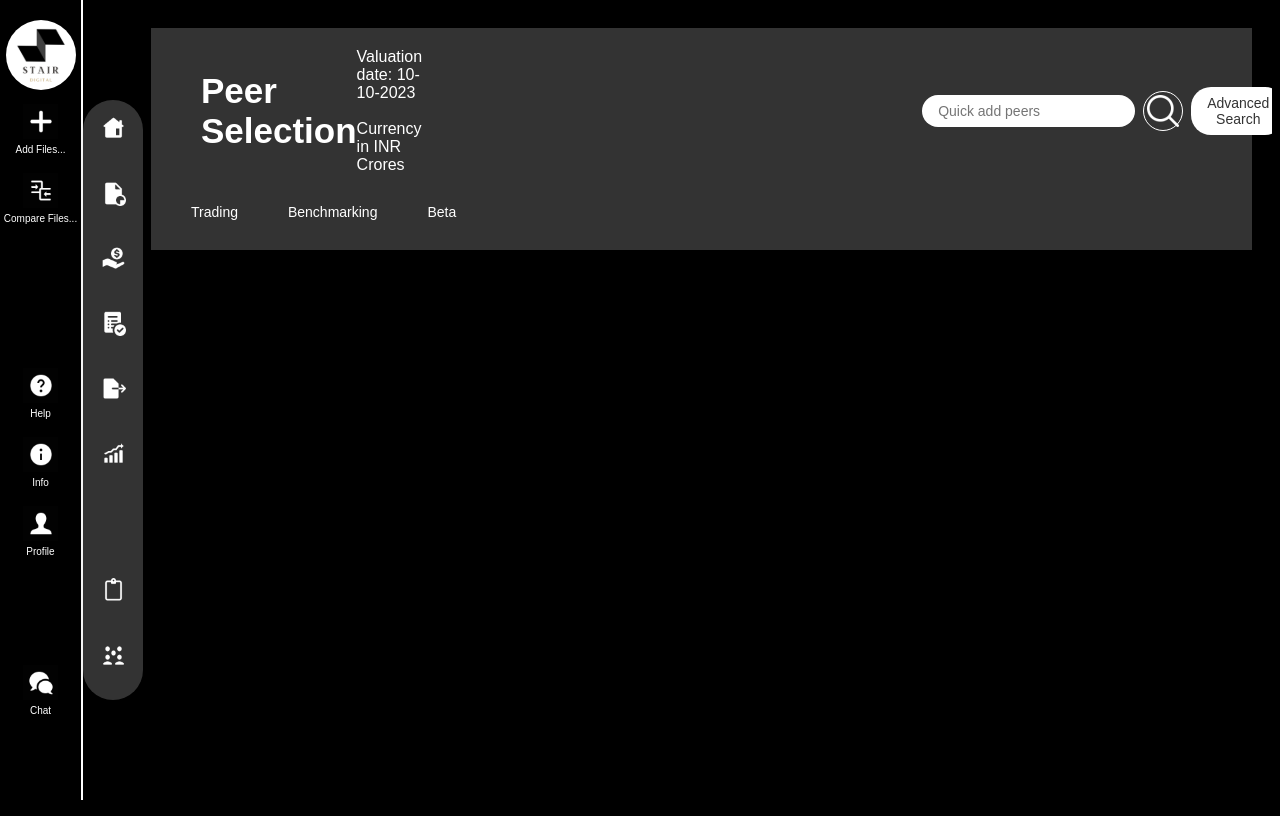
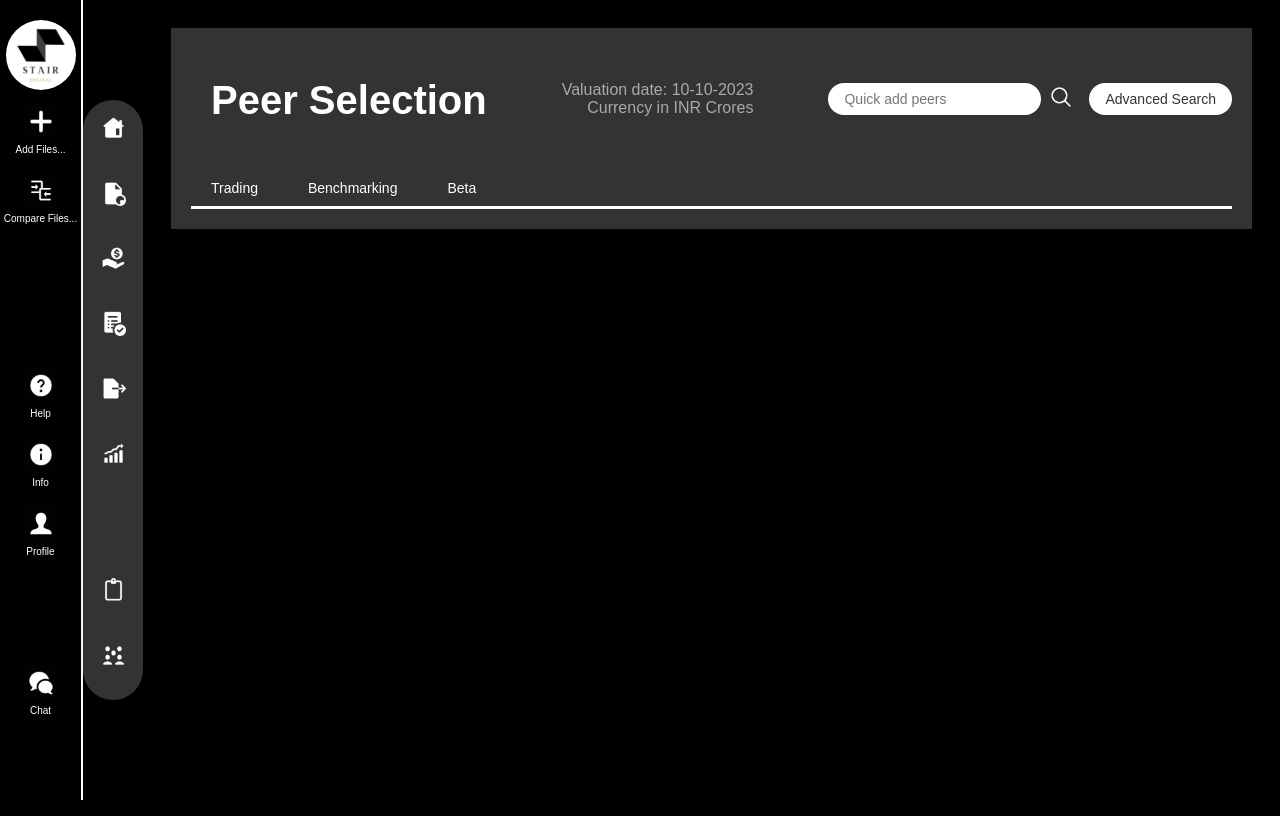
Before and after one commit to codexx07/Valutico-STAIR, a React (Vite) app in the folder Valutico-Stair/: page / in a window 1280 px wide. Built offline with nearby package versions, Linux system fonts and the light colour scheme.

Commit message:
Peer Update 1

```diff
--- a/Valutico-Stair/components/peerselection.css
+++ b/Valutico-Stair/components/peerselection.css
@@ -3,27 +3,29 @@
     background-color: #333;
     color: white;
     padding: 20px;
-    margin-left: 40px;
+    margin-left: 60px;
   }
 
   .peerSelectionHeader {
     display: flex;
+    justify-content: space-between;
     align-items: center;
-    justify-content: space-between;
     margin-bottom: 20px;
+    margin-left: -140px
   }
 
-  .peerSelectionHeader h1 {
-    font-size: 35px;
-    margin: 0;
-    margin-left: 30px;
-  }
-
-  .valuationInfo{
-    margin-right: 500px;
+  .valuationInfo {
+    text-align: right;
+    color: #aaa;
   }
 
   .searchArea {
+    display: flex;
+    align-items: center;
+  }
+
+  .inputContainer {
+    position: relative;
     display: flex;
     align-items: center;
   }
@@ -32,33 +34,23 @@
     padding: 8px 16px;
     font-size: 14px;
     border: none;
-    border-radius: 20px; /* Rounded corners for the input */
+    border-radius: 20px;
     color: #333;
     background-color: #fff;
-    margin-right: 8px; /* Spacing between input and button */
+    flex-grow: 1;
   }
 
   .searchButton {
-    display: flex;
-    align-items: center;
-    justify-content: center;
-    width: 40px; /* Fixed width and height for a square look */
-    height: 40px;
+    padding: 8px;
+    border: none;
     background-color: transparent;
-    border: 1px solid #fff; /* White border */
-    border-radius: 50%; /* Rounded edges */
-    color: #fff;
     cursor: pointer;
-    margin-right: 8px; /* Spacing between button and advanced search */
+    outline: none;
   }
-  .advancedSearch {
-    background-color: #fff;
-    color: #333;
-    padding: 8px 16px;
-    border: none;
-    border-radius: 20px; /* Consistent rounded edges */
-    cursor: pointer;
-    font-size: 14px;
+
+  .searchIconImage {
+    width: 24px; /* Adjust the size as needed */
+    height: 24px; /* Adjust the size as needed */
   }
 
   .advancedSearch {
@@ -66,16 +58,17 @@
     color: #333;
     padding: 8px 16px;
     border: none;
-    border-radius: 20px; /* Consistent rounded edges */
+    border-radius: 20px;
     cursor: pointer;
     font-size: 14px;
+    margin-left: 8px;
   }
 
-  .tabMenu {
+.tabMenu {
     display: flex;
-    gap: 10px;
-    padding: 0;
-    margin: 0;
+    gap: 10px; /* This creates space between your tabs */
+    margin-top: 20px;
+    border-bottom: 3px solid white; /* Adds a white border below all tabs */
   }
 
   .tabButton {
@@ -85,12 +78,12 @@
     padding: 10px 20px;
     cursor: pointer;
     font-size: 14px;
-    transition: all 0.3s ease;
+    transition: background-color 0.3s; /* Smooth transition for background color */
   }
 
   .tabButton:hover,
   .tabButton.active {
-    border-bottom: 3px solid white; /* Highlight for active/hover state */
+    color: white; /* Changes text color to black */
+    background-color: black; /* Changes background color to white */
+    border-radius: 5px; /* Optional: Rounds the corners a bit */
   }
-
-  /* Additional styles and responsive adjustments as needed */
--- a/Valutico-Stair/components/peerselection.jsx
+++ b/Valutico-Stair/components/peerselection.jsx
@@ -1,11 +1,13 @@
 import React from 'react';
 import './PeerSelection.css';
-// Import the search icon image
-import searchIcon from '../src/assets/Search.png'; // Update the path to your image
+import searchIcon from '../src/assets/Search.png'; // Update this path to the actual location of your image file
 
 const PeerSelection = () => {
-  // Handle tab switch logic
-  // Define any other necessary state and handlers here
+  // Define your search handler here
+  const handleSearch = () => {
+    console.log('Search initiated');
+    // Implement your search logic here
+  };
 
   return (
     <div className="peerSelection">
@@ -13,15 +15,16 @@ const PeerSelection = () => {
         <h1>Peer Selection</h1>
         <div className="valuationInfo">
           <span>Valuation date: 10-10-2023</span>
-          <br></br>
-          <br></br>
+          <br />
           <span>Currency in INR Crores</span>
         </div>
         <div className="searchArea">
-          <input type="text" placeholder="Quick add peers" className="searchInput"/>
-          <button className="searchButton">
-            <img src={searchIcon} alt="Search" />
-          </button>
+          <div className="inputContainer">
+            <input type="text" placeholder="Quick add peers" className="searchInput" />
+            <button onClick={handleSearch} className="searchButton">
+              <img src={searchIcon} alt="Search" className="searchIconImage" />
+            </button>
+          </div>
           <button className="advancedSearch">Advanced Search</button>
         </div>
       </div>
```
